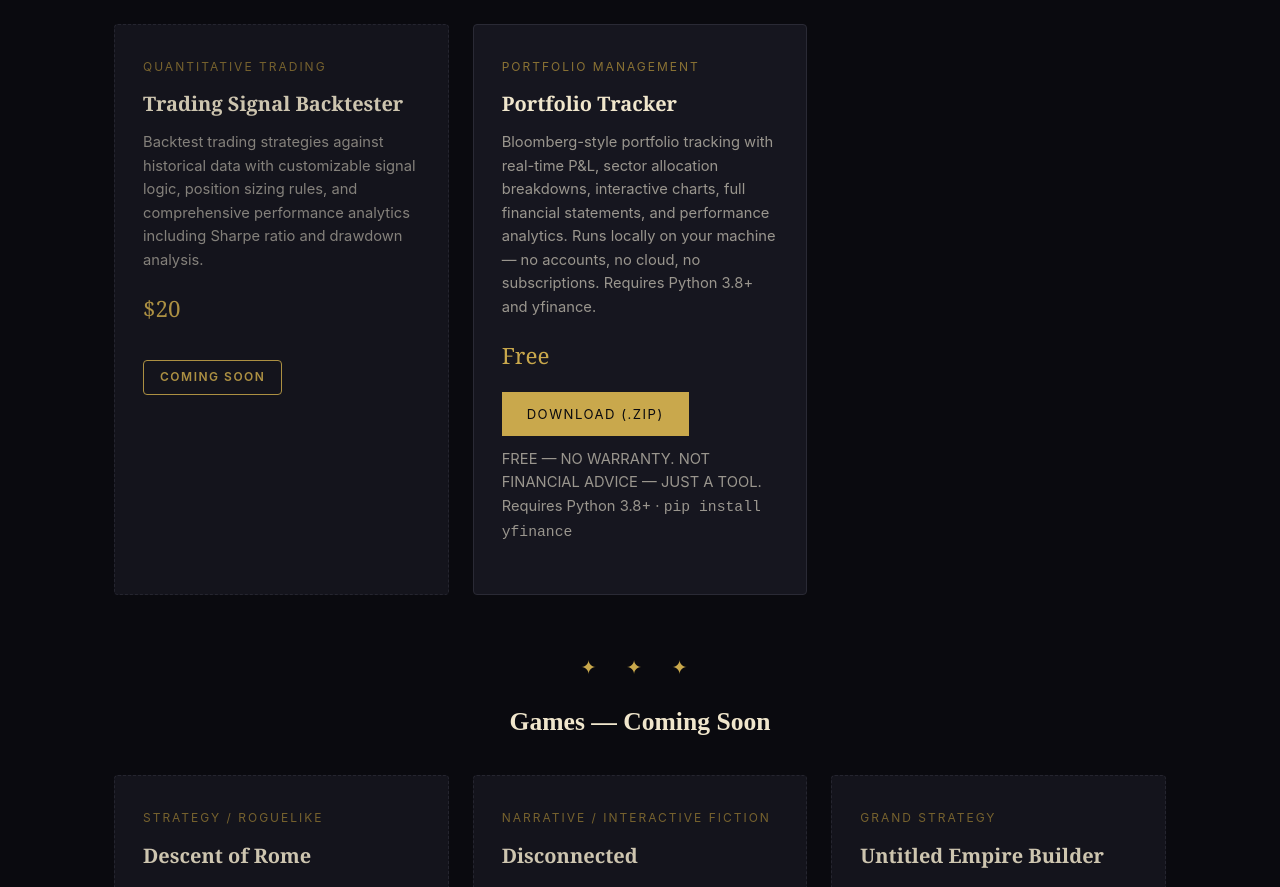
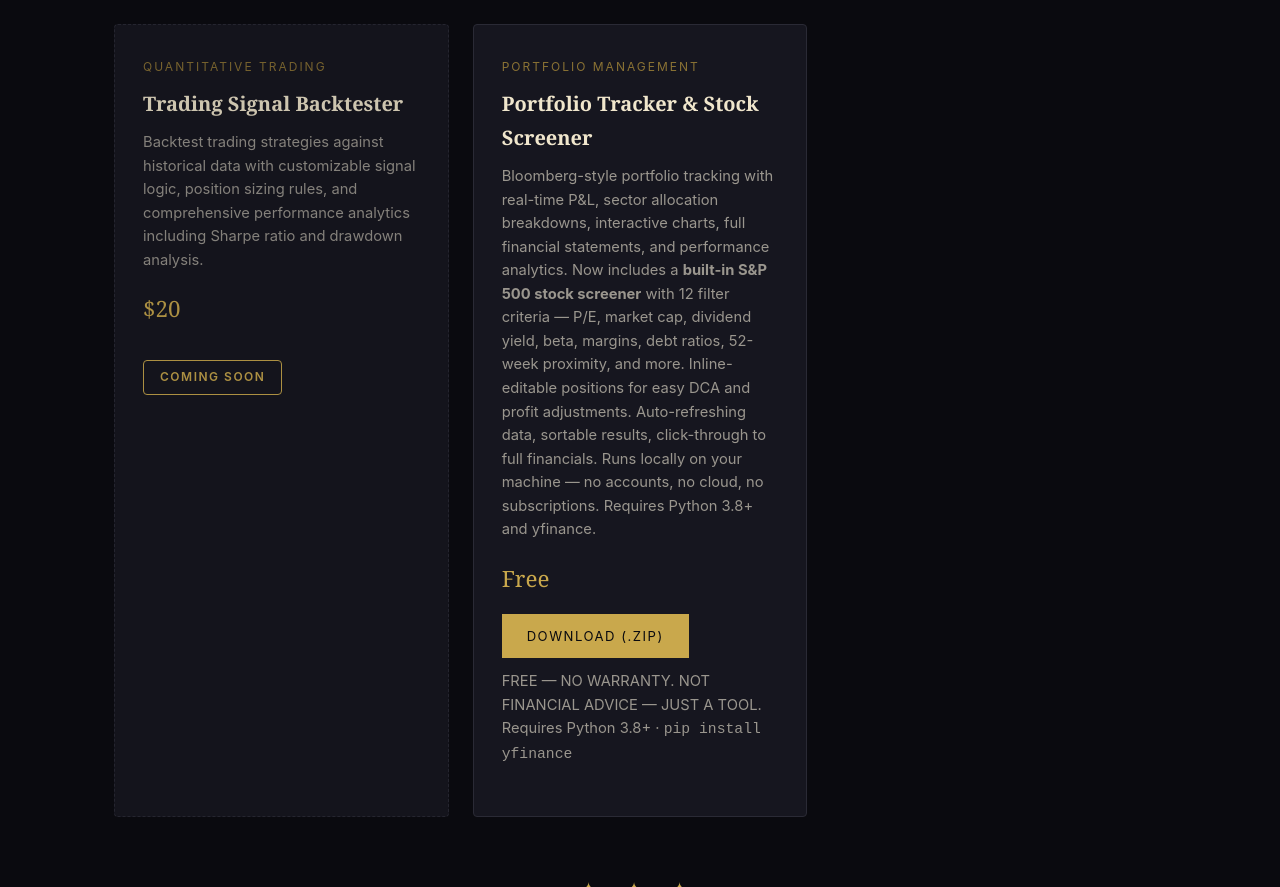
Before and after one commit to IuppiterGroup/iuppitergroup.github.io, a plain HTML site: page software.html in a window 1280 px wide. Shown: the part 1021-1908 px from the top of the page. Drawn offline with Linux system fonts and the light colour scheme.

Commit message:
Update Portfolio Tracker description with screener and inline editing features

```diff
--- a/software.html
+++ b/software.html
@@ -76,8 +76,8 @@
 
       <div class="card">
         <div class="card-category">Portfolio Management</div>
-        <h3>Portfolio Tracker</h3>
-        <p>Bloomberg-style portfolio tracking with real-time P&L, sector allocation breakdowns, interactive charts, full financial statements, and performance analytics. Runs locally on your machine — no accounts, no cloud, no subscriptions. Requires Python 3.8+ and yfinance.</p>
+        <h3>Portfolio Tracker & Stock Screener</h3>
+        <p>Bloomberg-style portfolio tracking with real-time P&L, sector allocation breakdowns, interactive charts, full financial statements, and performance analytics. Now includes a <strong>built-in S&P 500 stock screener</strong> with 12 filter criteria — P/E, market cap, dividend yield, beta, margins, debt ratios, 52-week proximity, and more. Inline-editable positions for easy DCA and profit adjustments. Auto-refreshing data, sortable results, click-through to full financials. Runs locally on your machine — no accounts, no cloud, no subscriptions. Requires Python 3.8+ and yfinance.</p>
         <div class="card-price">Free</div>
         <a href="downloads/portfolio-tracker.zip" class="btn btn-solid" download>Download (.zip)</a>
         <p class="tos-warning">FREE — NO WARRANTY. NOT FINANCIAL ADVICE — JUST A TOOL.<br>Requires Python 3.8+ · <code>pip install yfinance</code></p>
```
